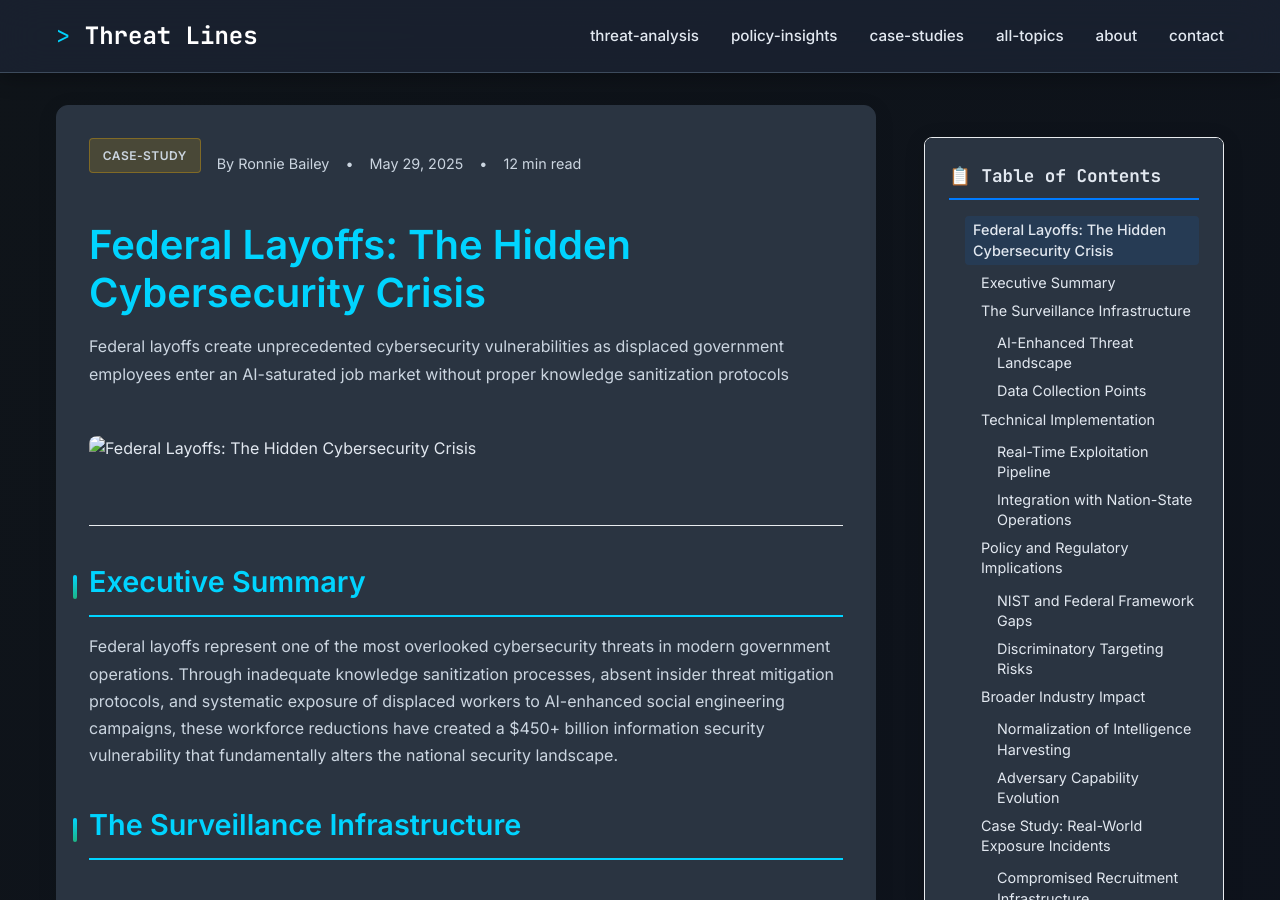
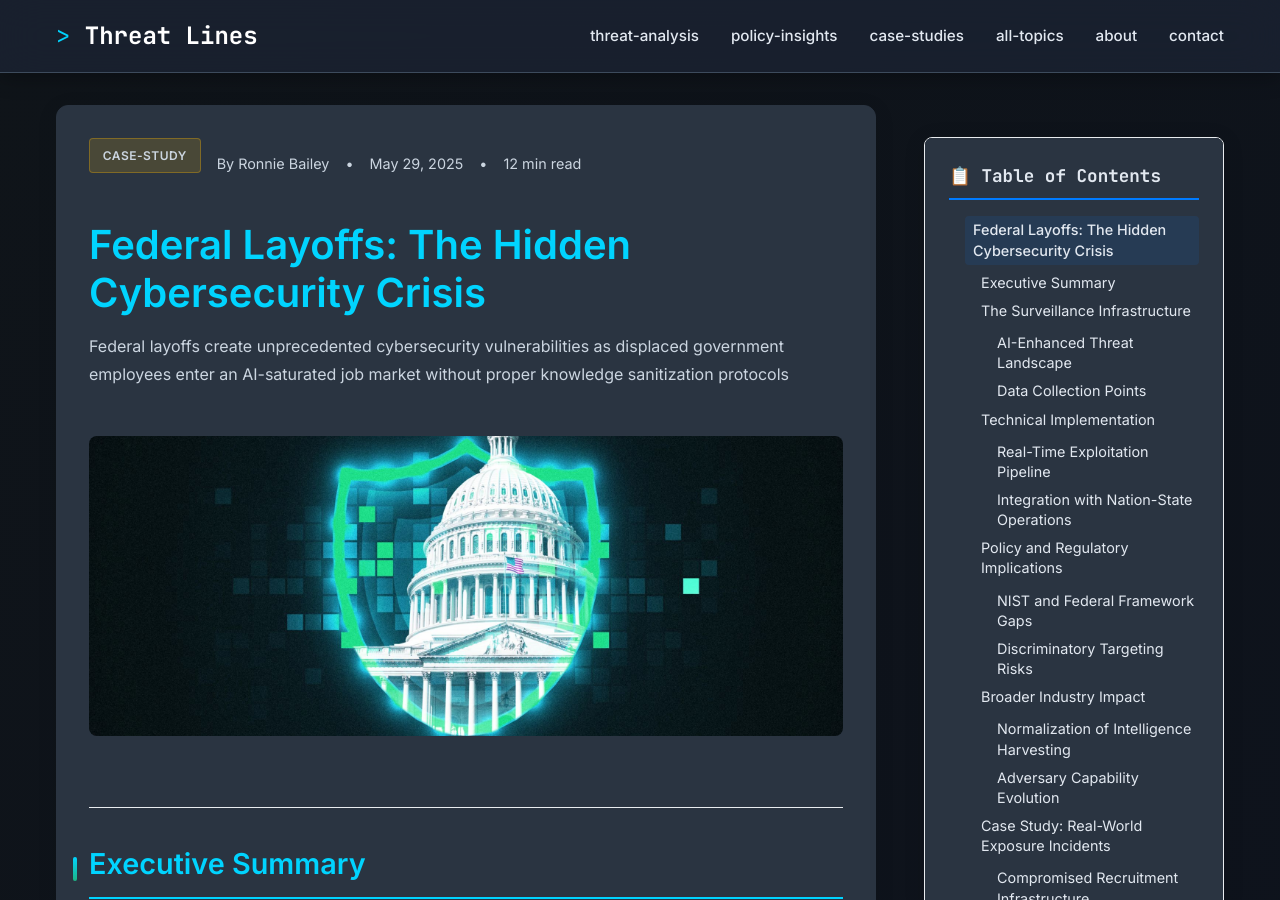
Before and after one commit to ronnie-bailey/threatlines, a Jekyll site: the page built from _posts/2025-05-29-federal-layoffs-cybersecurity-crisis.md, in a window 1280 px wide and 900 px high. Built offline with Jekyll 4.4.1, drawn with Linux system fonts in a browser that asks for light colours.

Commit message:
Update 2025-05-29-federal-layoffs-cybersecurity-crisis.md

```diff
--- a/_posts/2025-05-29-federal-layoffs-cybersecurity-crisis.md
+++ b/_posts/2025-05-29-federal-layoffs-cybersecurity-crisis.md
@@ -5,7 +5,7 @@ date: 2025-05-29
 categories: [case-study, policy]
 tags: [federal-layoffs, insider-threats, social-engineering, ai-recruiting, workforce-security, cybersecurity]
 excerpt: "Federal layoffs create unprecedented cybersecurity vulnerabilities as displaced government employees enter an AI-saturated job market without proper knowledge sanitization protocols"
-featured_image: "Banners/1747632246971-2.jpeg"
+featured_image: "/assets/images/banners/789.jpeg"
 read_time: 12
 category_display: "Case Study"
 author: "Ronnie Bailey"
```
